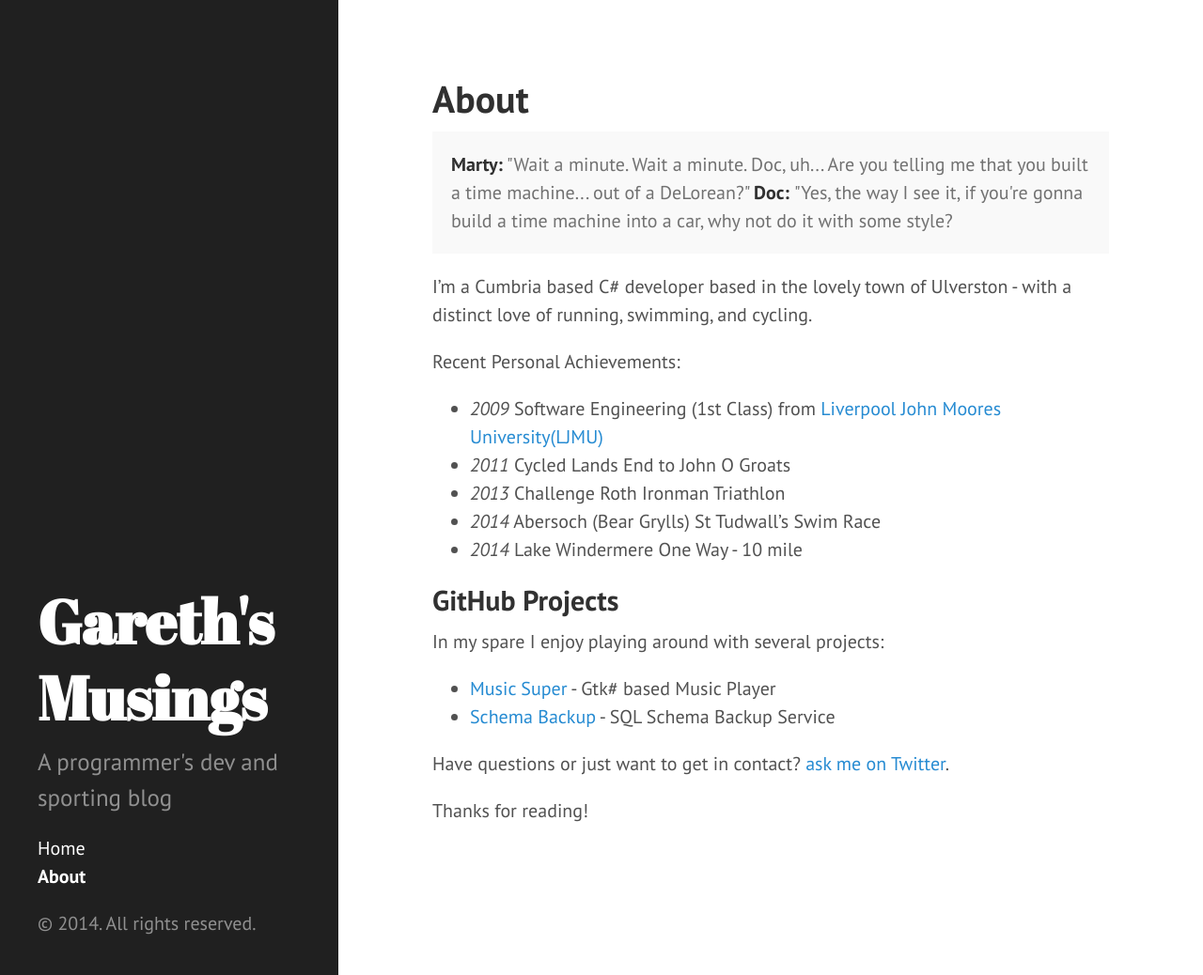
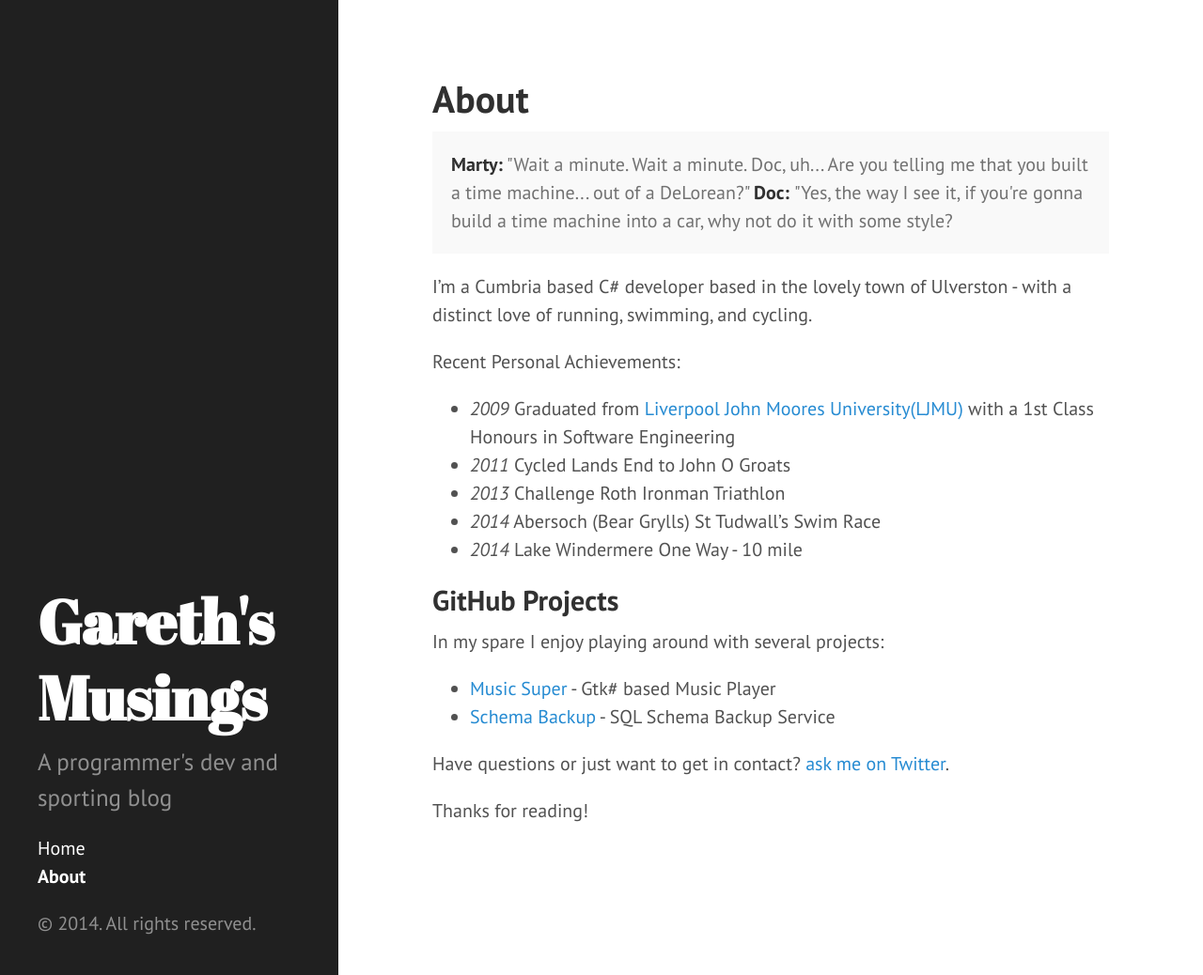
Before and after one commit to wonea/wonea.github.io, a Jekyll site: the page built from about.md, in a window 1280 px wide and 1038 px high. Shown: the whole window at 94% size. Built offline with Jekyll 4.4.1, drawn with Linux system fonts in a browser that asks for light colours; Markdown is read by kramdown in place of the engine named in the settings.

Commit message:
Adjustments

```diff
--- a/about.md
+++ b/about.md
@@ -13,7 +13,7 @@ I'm a Cumbria based C# developer based in the lovely town of Ulverston - with a
 
 Recent Personal Achievements:
 
-* <em>2009</em> Software Engineering (1st Class) from [Liverpool John Moores University(LJMU)](http://www.ljmu.ac.uk/)
+* <em>2009</em> Graduated from [Liverpool John Moores University(LJMU)](http://www.ljmu.ac.uk/) with a 1st Class Honours in Software Engineering
 * <em>2011</em> Cycled Lands End to John O Groats
 * <em>2013</em> Challenge Roth Ironman Triathlon
 * <em>2014</em> Abersoch (Bear Grylls) St Tudwall's Swim Race
```
